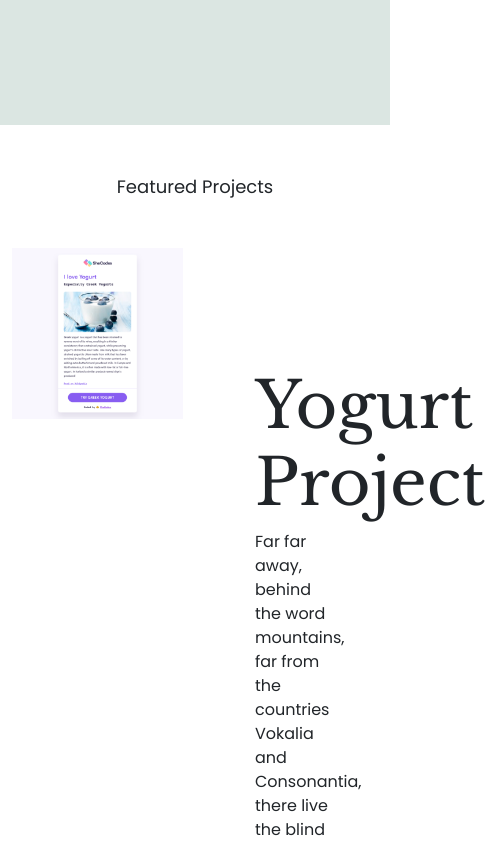
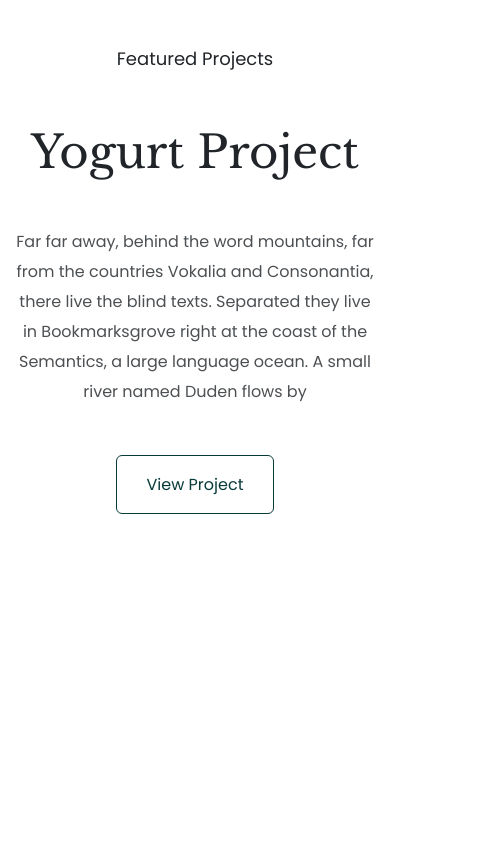
Before and after one commit to TessBReid/portfolio-project-tbr, a plain HTML site: page index.html in a window 390 px wide. Shown: the part 820-1664 px from the top of the page, 485 px wide, since content can reach past the window. After the commit the page ends 1387 px from the top, so only its background shows below. Drawn offline with nearby package versions, Linux system fonts and the light colour scheme.

Commit message:
Made site more responsive

```diff
--- a/index.html
+++ b/index.html
@@ -34,7 +34,7 @@
   </head>
   <body>
     <div class="hero">
-      <p>Hello, I am</p>
+      <h3>Hello, I am</h3>
       <h1>Tessa Bailey-Reid</h1>
       <h2 class="mb-5">Front-end developer based in Canada.</h2>
       <div>
@@ -46,12 +46,12 @@
 
     <div class="container">
       <div class="row mb-5">
-        <div class="col-6">
+        <div class="col d-none d-lg-block">
           <img src="images/yogurt.png" class="img-fluid" alt="yogurt project" />
         </div>
-        <div class="yogurt-project col-6">
+        <div class="featured-project col">
           <h2>Yogurt Project</h2>
-          <p>
+          <p class="mt-5 mb-5">
             Far far away, behind the word mountains, far from the countries
             Vokalia and Consonantia, there live the blind texts. Separated they
             live in Bookmarksgrove right at the coast of the Semantics, a large
--- a/src/style.css
+++ b/src/style.css
@@ -18,6 +18,11 @@ h6 {
   font-family: var(--heading-font);
 }
 
+p {
+  line-height: 30px;
+  font-size: 16px;
+}
+
 .hero h1 {
   font-size: 96px;
   font-family: var(--heading-font);
@@ -31,11 +36,12 @@ h6 {
   font-family: var(--primary-font);
 }
 
-.hero p {
+.hero h3 {
   font-size: 36px;
   margin: 0;
   color: #272142;
   line-height: 54px;
+  font-family: var(--primary-font);
 }
 
 .hero {
@@ -59,12 +65,16 @@ h6 {
   line-height: 27px;
 }
 
-.yogurt-project {
+.featured-project {
   padding: 120px 60px;
 }
 
-.yogurt-project h2 {
+.featured-project h2 {
   font-size: 64px;
+}
+
+.featured-project p {
+  opacity: 0.8;
 }
 
 .btn-branding-launch {
@@ -74,3 +84,18 @@ h6 {
   font-size: 16px;
   line-height: 27px;
 }
+
+@media (max-width: 900px) {
+  .featured-project {
+    text-align: center;
+    padding: 5px 15px;
+  }
+
+  .featured-project h2 {
+    font-size: 45px;
+  }
+
+  .hero h1 {
+    font-size: 55px;
+  }
+}
```
